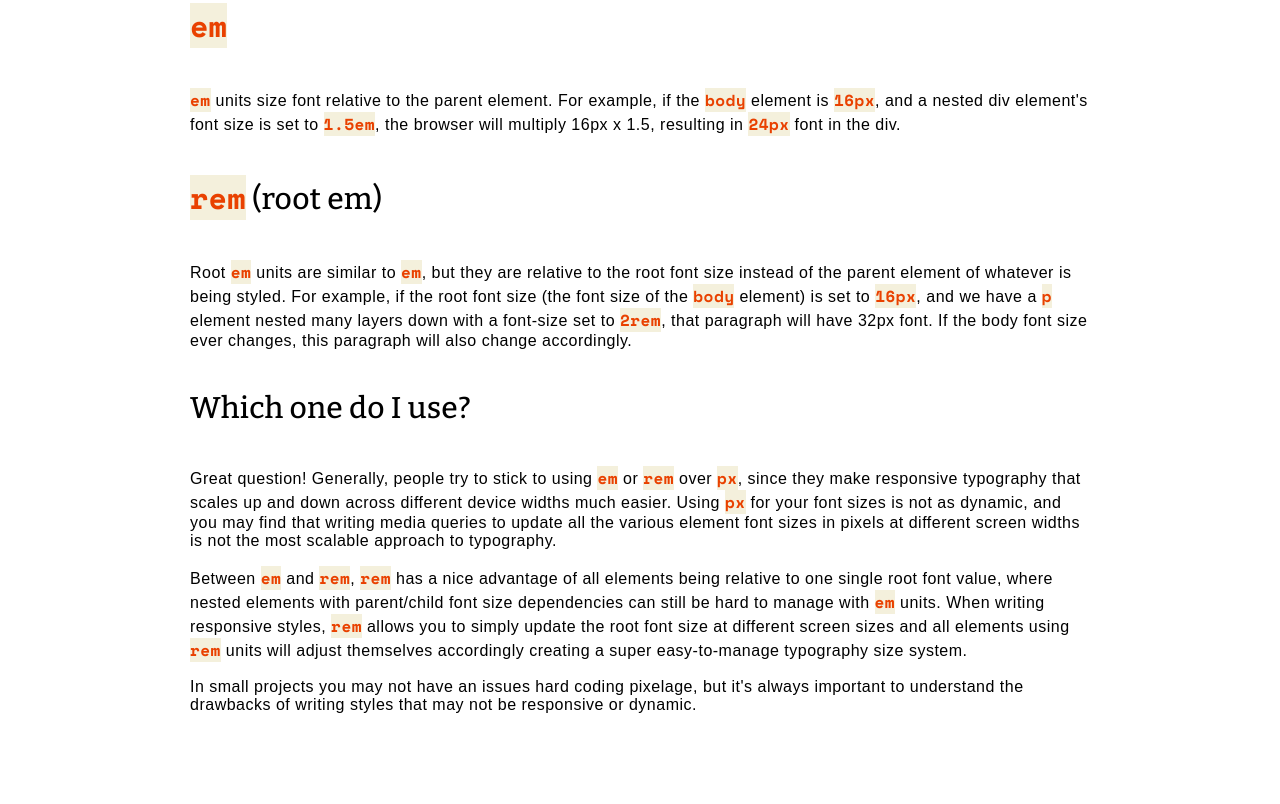
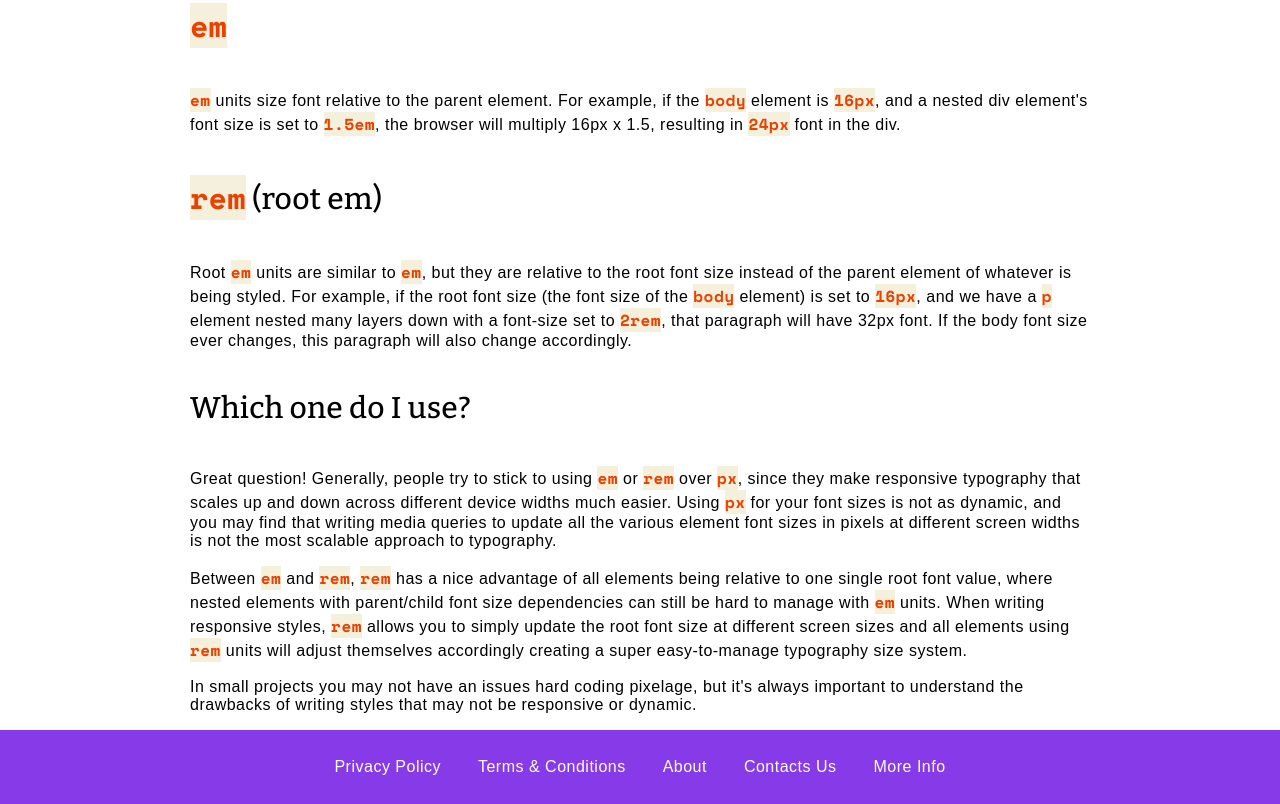
Before and after one commit to 23thony/Blog-Post-Project, a plain HTML site: page Index.html in a window 1280 px wide. Shown: the part 1744-2548 px from the top of the page. Before the commit the page ends 2474 px from the top, so only its background shows below. Drawn offline with nearby package versions, Linux system fonts and the light colour scheme; a web font is replaced by a local one.

Commit message:
Creating The Footer

```diff
--- a/Index.html
+++ b/Index.html
@@ -128,6 +128,24 @@
 
             <p></p>
         </div>
-
+        <footer>
+            <ul>
+                <li>
+                    <a href="Privacy Policy">Privacy Policy</a>
+                </li>
+                <li>
+                    <a href="terms">Terms & Conditions</a>
+                </li>
+                <li>
+                    <a href="about">About</a>
+                </li>
+                <li>
+                    <a href="contact">Contacts Us</a>
+                </li>
+                <li>
+                    <a href="info">More Info</a>
+                </li>
+            </ul>
+        </footer>
     </body>
 </html>
--- a/Style.css
+++ b/Style.css
@@ -95,3 +95,30 @@ code{
     font-weight:bold;
     margin-left: 20px;
 }
+
+footer{
+    background-color: #863ae8;
+}
+
+footer ul{
+    list-style: none;
+    margin: 0 auto;
+    width: 100%;
+    max-width: 900px;
+    text-align: center;
+    padding: 28px 0 ;
+}
+
+footer ul li{
+    display: inline;
+    padding: 0 16px;
+}
+
+footer ul li a{
+    text-decoration:none;
+    color:white;
+}
+
+footer ul li a:hover{
+    text-decoration:underline;
+}
```
